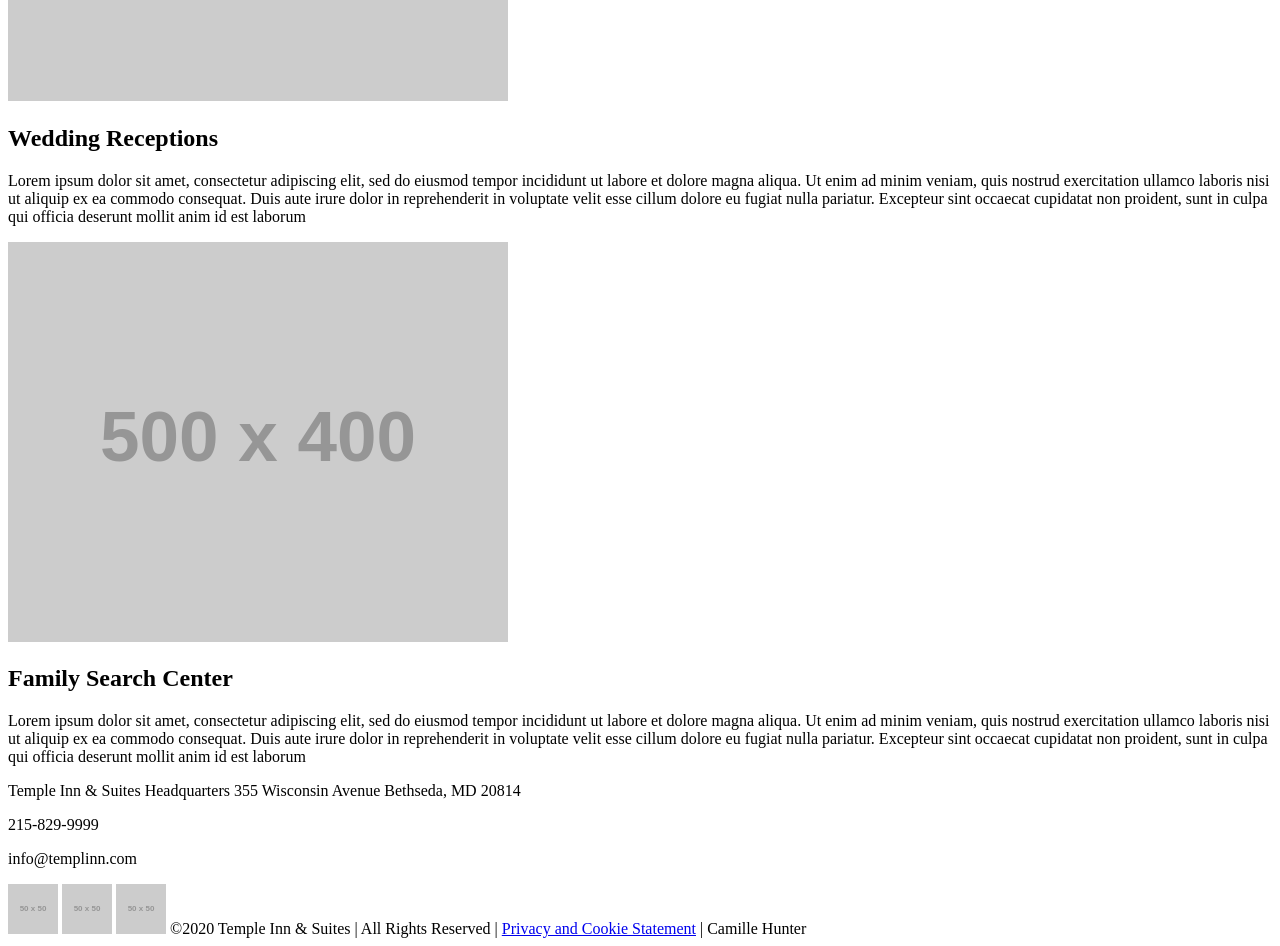
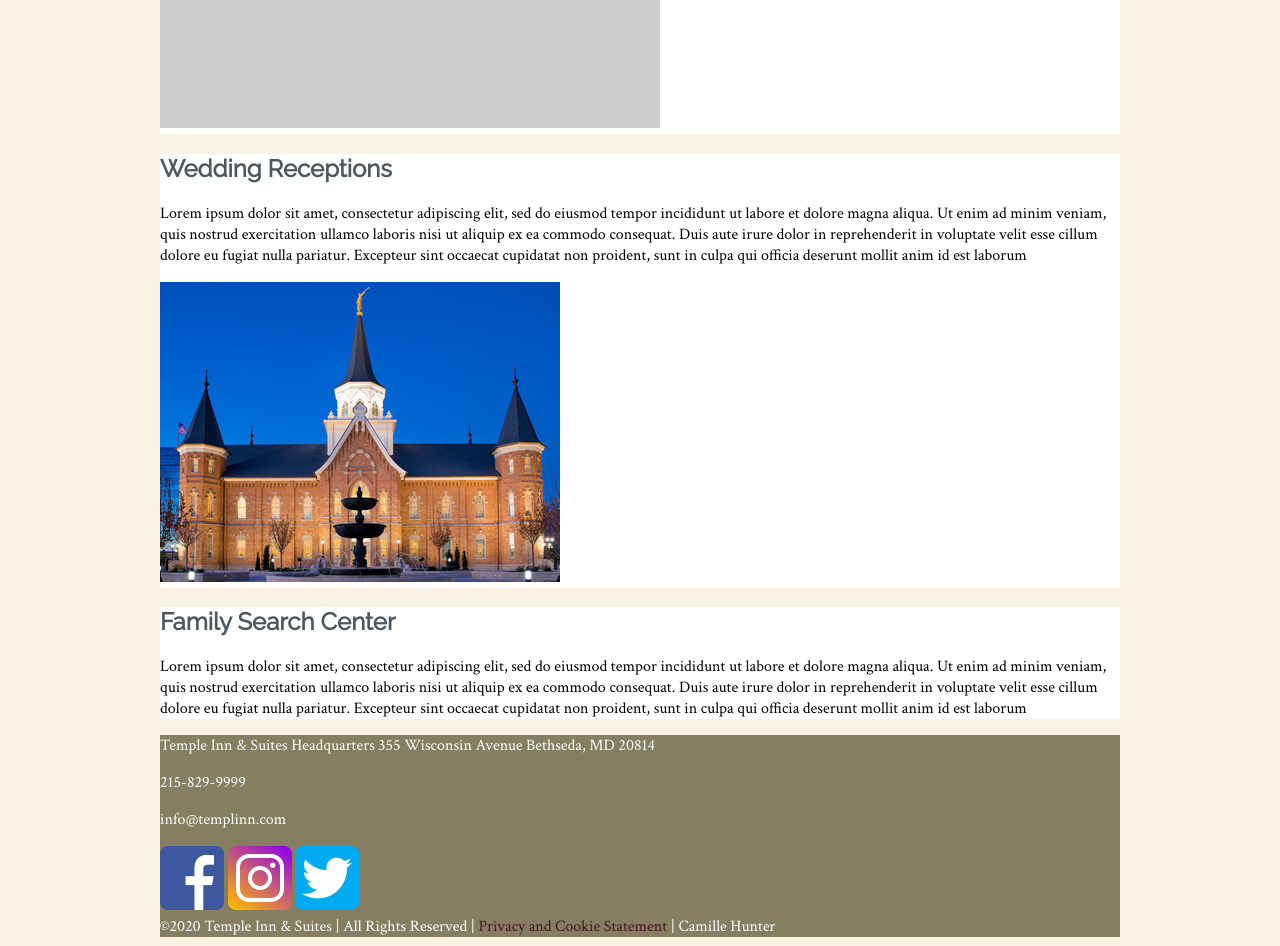
Before and after one commit to camihunter/camihunter.github.io, a plain HTML site: page project/index.html in a window 1280 px wide. Shown: the part 820-1766 px from the top of the page. Drawn offline with Linux system fonts and the light colour scheme; placeholder pictures from the web are drawn by us.

Commit message:
add index images and css

```diff
--- /dev/null
+++ b/project/css/styles.css
@@ -0,0 +1,71 @@
+@import url('https://fonts.googleapis.com/css2?family=Crimson+Text&family=Raleway:wght@300;400&display=swap');
+
+:root {
+    --primary-color: #F8F3E5;
+    --secondary-color: #857e61;
+    --accent1-color: #4C5760;
+    --accent2-color: #481620;
+    --heading-font: "Raleway", sans-serf;
+    --paragraph-font: 'Crimson Text', serif;
+}
+
+body {
+    background-color: var(--primary-color);
+    font-family: var(--paragraph-font);
+}
+
+header,
+main,
+footer {
+    max-width: 960px;
+    margin: 0 auto;
+}
+
+h1,
+h2,
+h3,
+h4,
+h5,
+h6 {
+    color: var(--accent2-color);
+}
+
+section {
+    background-color: white;
+}
+
+h1,
+h2,
+h3,
+h4,
+h5,
+h6 {
+    color: var(--accent1-color);
+    font-family: var(--heading-font);
+}
+
+header,
+footer {
+    background-color: var(--secondary-color);
+    color: white;
+}
+
+a {
+    color: var(--accent2-color);
+}
+
+header h1 {
+    color: white;
+}
+
+ul {
+    list-style-type: none;
+}
+
+a {
+    text-decoration: none;
+}
+
+nav a:hover {
+    background-color: var(--accent1-color);
+}
--- a/project/index.html
+++ b/project/index.html
@@ -5,6 +5,7 @@
     <meta charset="utf-8">
     <meta name="viewport" content="width=device-width, initial-scale=1">
     <title>Temple Inn & Suites | Your Home Away From Home | 215-529-9999</title>
+    <link rel="stylesheet" href="css/styles.css">
 </head>
 
 <body>
@@ -40,7 +41,7 @@
                 ex ea commodo consequat. Duis aute irure dolor in reprehenderit in voluptate velit esse cillum dolore eu
                 fugiat nulla pariatur. Excepteur sint occaecat cupidatat non proident, sunt in culpa qui officia
                 deserunt mollit anim id est laborum</p>
-            <img src="https://dummyimage.com/500x400/000/fff&text=img" alt="placeholder black square">
+            <img src="images/provocitycenter.jpg" alt="placeholder black square">
         </section>
         <section>
             <h2>Family Search Center</h2>
@@ -60,9 +61,15 @@
             <p>215-829-9999</p>
             <p>info@templinn.com</p>
         </div>
-        <img src="https://dummyimage.com/50x50/3030e3/fff&text=img" alt="blue placeholder square">
-        <img src="https://dummyimage.com/50x50/3030e3/fff&text=img" alt="blue placeholder square">
-        <img src="https://dummyimage.com/50x50/3030e3/fff&text=img" alt="blue placeholder square">
+        <div class="social">
+            <a target="_blank" href="https://www.facebook.com/"><img src="images/icon_facebook.png"
+                    alt="blue facebook square logo with white f"></a>
+            <a target="_blank" href="https://www.instagram.com/"><img src="images/icon_instagram.png"
+                    alt="peach to purple gradient instagram square logo"></a>
+            <a target="_blank" href="https://twitter.com/"><img src="images/icon_twitter.png"
+                    alt="blue twitter square logo with white bird"></a>
+        </div>
+
         &copy;2020 Temple Inn & Suites | All Rights Reserved | <a href="#">Privacy and Cookie Statement</a> | Camille
         Hunter
     </footer>
```
Also changed, not shown: css/site-plan.css (+9 -9 lines), css/styles.css (deleted), project/images/Provo-City-Center-Temple08.jpg (added), project/images/icon_facebook.png (added), project/images/icon_instagram.png (added), project/images/icon_twitter.png (added), project/images/provocctemple.jpg (added), project/images/provocctemple1.jpg (added), project/images/provocitycenter.jpg (added).
